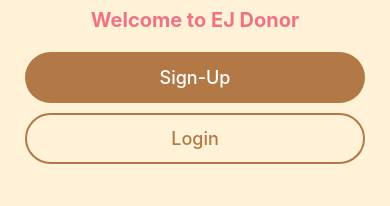
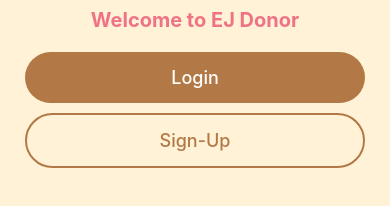
Before and after one commit to Ebaneza/organ-donation-user-app, a React Native app: screen / in a window 390 px wide. Shown: the part 226-432 px from the top of the page. Built offline with nearby package versions, Linux system fonts and the light colour scheme.

Commit message:
style: implemented homepage with navigation

```diff
--- a/pages/TheHomePage.js
+++ b/pages/TheHomePage.js
@@ -1,3 +1,5 @@
+import { useNavigation } from "@react-navigation/native";
+import { useState } from "react";
 import {
   View,
   Text,
@@ -8,6 +10,19 @@ import {
 } from "react-native";
 
 const TheHomePage = () => {
+  const navigate = useNavigation();
+
+  // Function to navigate Login page when Login Button clicked.
+  const navigateToLoginPage = () => {
+    navigate.navigate("Login");
+    // console.log();
+  };
+
+  // Function to navigate Sign-up page when Signup Button clicked.
+  const navigateToSignUpPage = () => {
+    navigate.navigate("SignUp");
+  };
+
   return (
     <View style={styles.container}>
       {/* Logo */}
@@ -23,31 +38,31 @@ const TheHomePage = () => {
       {/* Greeting Text */}
       <Text style={styles.greetMsg}> Welcome to EJ Donor </Text>
 
-      {/* Sign Up Button */}
-      <TouchableOpacity style={styles.btnSignUp}>
+      {/* Login Button */}
+      <TouchableOpacity style={styles.btnLogin} onPress={navigateToLoginPage}>
         <Text
           style={{
+            textAlign: "center",
+            fontSize: 18,
             color: "#FFF",
+            fontWeight: 500,
+          }}
+        >
+          Login
+        </Text>
+      </TouchableOpacity>
+
+      {/* Sign Up Button */}
+      <TouchableOpacity style={styles.btnSignUp} onPress={navigateToSignUpPage}>
+        <Text
+          style={{
+            color: "#B27946",
             fontSize: 18,
             fontWeight: 500,
             textAlign: "center",
           }}
         >
           Sign-Up
-        </Text>
-      </TouchableOpacity>
-
-      {/* Login Button */}
-      <TouchableOpacity style={styles.btnLogin}>
-        <Text
-          style={{
-            textAlign: "center",
-            fontSize: 18,
-            color: "#B27946",
-            fontWeight: 500,
-          }}
-        >
-          Login
         </Text>
       </TouchableOpacity>
     </View>
@@ -89,10 +104,9 @@ const styles = StyleSheet.create({
     flexDirection: "row",
     justifyContent: "center",
     alignItems: "center",
-    marginTop: 20,
-    marginBottom: 10,
+    borderColor: "#B27946",
     padding: 15,
-    backgroundColor: "#B27946",
+    borderWidth: 2,
     textAlign: "center",
     borderRadius: 50,
     flexDirection: "row",
@@ -102,10 +116,12 @@ const styles = StyleSheet.create({
 
   btnLogin: {
     flexDirection: "row",
-    borderWidth: 2,
-    borderColor: "#B27946",
+
+    marginTop: 20,
+    marginBottom: 10,
+    backgroundColor: "#B27946",
     borderRadius: 50,
-    padding: 13,
+    padding: 15,
     justifyContent: "center",
     alignItems: "center",
   },
```
